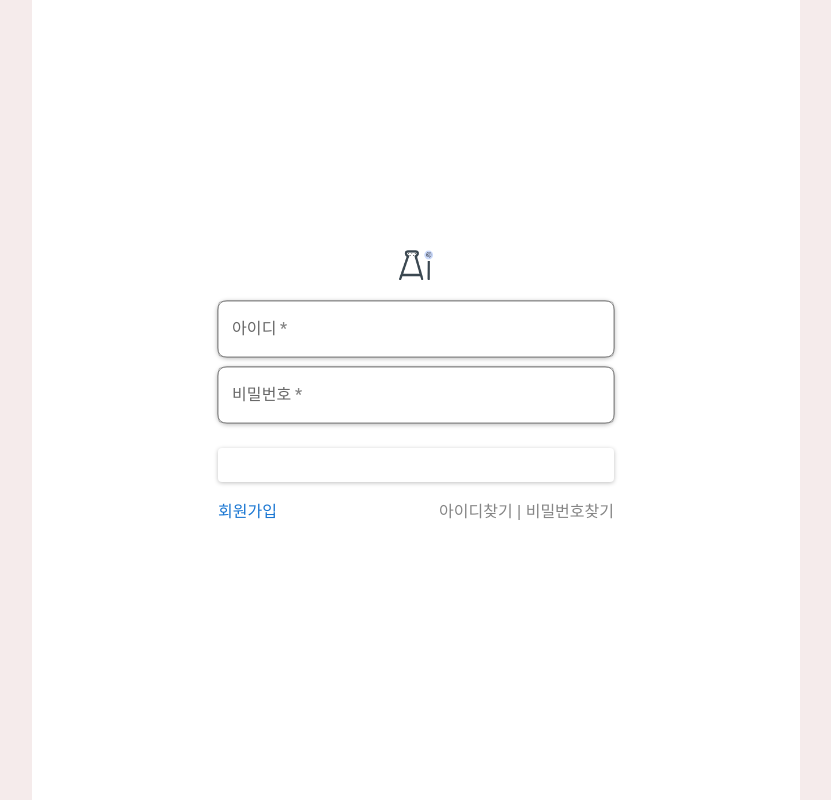
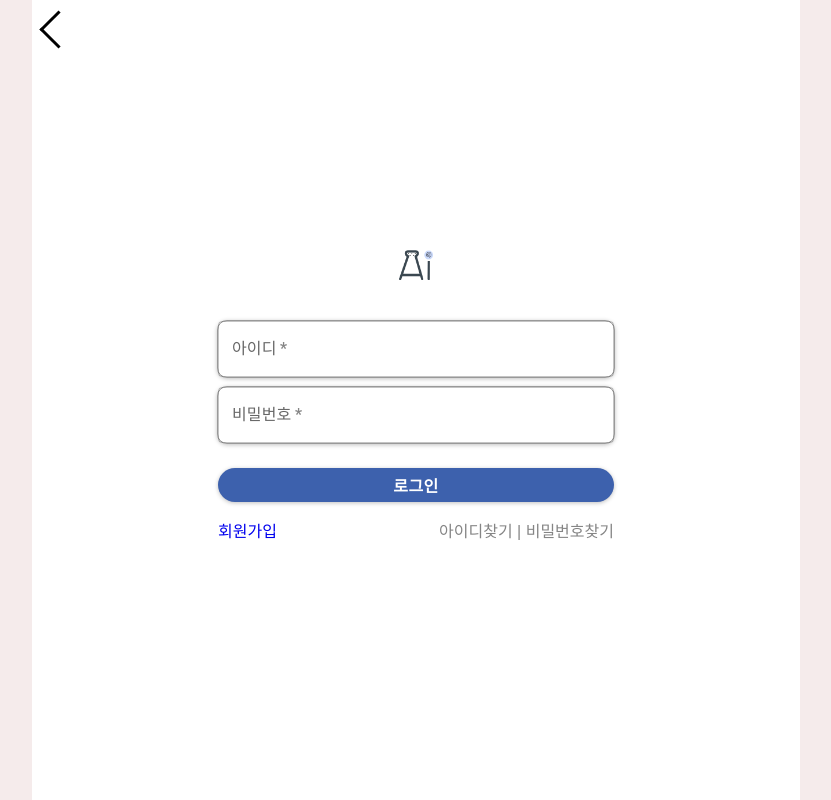
Before and after one commit to Capstone-AIjjadang/FE, a React (Create React App) app in the folder fe/: page /Login in a window 1280 px wide. Shown: the whole page, without its empty margins (224-1055 px from the left). Built offline with nearby package versions, Linux system fonts and the light colour scheme; a web font is replaced by a local one.

Commit message:
[design] 내 건강정보->로그인페이지 수정
link 문제 css 문제 해결

```diff
--- a/fe/src/components/Login.js
+++ b/fe/src/components/Login.js
@@ -2,10 +2,10 @@ import * as React from 'react';
 import style from '../css/Login.module.css';
 import Button from '@mui/material/Button';
 import TextField from '@mui/material/TextField';
-import Link from '@mui/material/Link';
 import Grid from '@mui/material/Grid';
 import Box from '@mui/material/Box';
 import Container from '@mui/material/Container';
+import { Link } from 'react-router-dom';
 import { createTheme, ThemeProvider } from '@mui/material/styles';
 
 const defaultTheme = createTheme();
@@ -22,6 +22,7 @@ export default function Login() {
 
     return (
         <div className={style.container}>
+            <Link to="/" className='GotoHome' />
             <Container component="main" maxWidth="xs">
                 <Box
                     sx={{
@@ -31,9 +32,9 @@ export default function Login() {
                         alignItems: 'center',
                     }}
                 >
-                <div className="Card1">
+                    <div className="Card1" style={{ marginBottom: '20px' }}>
                         <div className="logo_image">
-                        <img src={"/imgs/Logo.png"} height="30px"/>
+                            <img src={"/imgs/Logo.png"} height="30px" />
                         </div>
                     </div>
 
@@ -67,18 +68,27 @@ export default function Login() {
                             boxShadow: '0px 1px 4px 0px rgba(0, 0, 0, 0.25)'  // box-shadow 추가
                         }}
                     />
-
+                    <Link to="/my" style={{width:"100%", textDecoration: 'none', display: 'block' }}>
                         <Button
+                            style={{
+                                height: '34px',
+                                flexShrink: 0,
+                                width: '100%',
+                                borderRadius: '30px',
+                                background: '#3D61AD',
+                                boxShadow: '0px 1px 4px 0px rgba(0, 0, 0, 0.25)',
+                            }}
                             className={style.login}
                             //mt는 위쪽과의 간격격
                             sx={{ mt: 3, mb: 2 }}
                         >
                             <span className={style.loginfont}>로그인</span>
                         </Button>
+                    </Link>
 
                     <Grid container>
                         <Grid item xs>
-                        <Link href="Sign_in.js" style={{ textDecoration: 'none' }}>
+                            <Link to="/sign_in" style={{ textDecoration: 'none' }}>
                                 회원가입
                             </Link>
                         </Grid>
--- a/fe/src/css/Login.module.css
+++ b/fe/src/css/Login.module.css
@@ -11,8 +11,9 @@
     flex-shrink: 0;
     width:100%;
     border-radius: 30px;
-    background: #3D61AD;
+    /* background: #3D61AD; */
     box-shadow: 0px 1px 4px 0px rgba(0, 0, 0, 0.25);
+
 }
 
 .loginfont{
```
Lines whose indentation alone changed are shown as unchanged.
